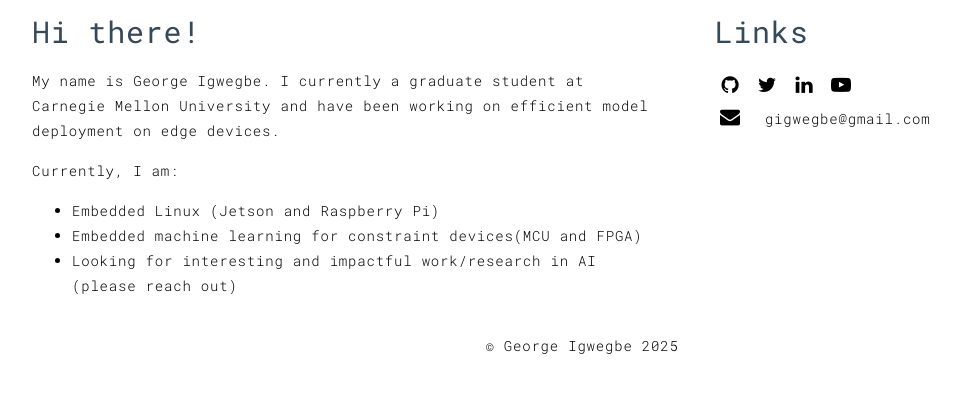
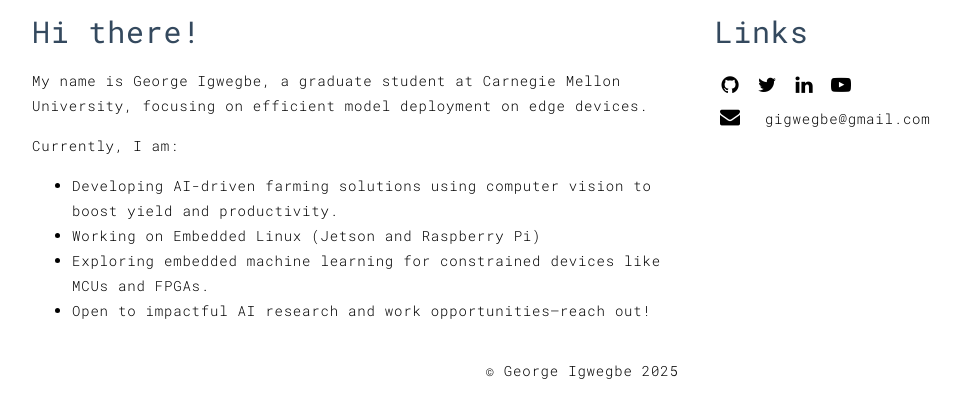
Before and after one commit to gigwegbe/gigwegbe.github.io, a Jekyll site: the page built from index.html, in a window 1280 px wide and 900 px high, scrolled down 312 px, cut to the strip 502-900 px from the top of the window. Shown: the whole strip, without its empty margins (58-1019 px from the left). Built offline with Jekyll 4.4.1, drawn with Linux system fonts in a browser that asks for light colours; before the commit the page ends 1187 px from its top, so only the background shows below that.

Commit message:
Updated index page

```diff
--- a/index.html
+++ b/index.html
@@ -33,26 +32,23 @@
             <div class="template-example">
                 <h2 class="template-title-example">Hi there!</h2>
                 <p>
-                    My name is George Igwegbe. I currently a graduate student at Carnegie Mellon University and have
-                    been working on
-                    efficient model deployment on edge devices.
-                    <!-- I am passionate about AI, ML, and web3. Eventually, I plan to establish a YouTube channel dedicated
-					to AI, in order to fund a self-sustaining AI research lab. -->
+                    My name is George Igwegbe, a graduate student at Carnegie Mellon University, focusing on efficient
+                    model deployment on edge devices.
                 </p>
                 <p>
                     Currently, I am:
                 <ul>
-                    <!-- <li>
-						Revising a first-authored paper on unsupervised learning for high-energy particle physics
-					</li> -->
                     <li>
-                        Embedded Linux (Jetson and Raspberry Pi)
+                        Developing AI-driven farming solutions using computer vision to boost yield and productivity.
                     </li>
                     <li>
-                        Embedded machine learning for constraint devices(MCU and FPGA)
+                        Working on Embedded Linux (Jetson and Raspberry Pi)
                     </li>
                     <li>
-                        Looking for interesting and impactful work/research in AI (please reach out)
+                        Exploring embedded machine learning for constrained devices like MCUs and FPGAs.
+                    </li>
+                    <li>
+                        Open to impactful AI research and work opportunities—reach out!
                     </li>
                 </ul>
                 </p>
```
Also changed, not shown: other parts of index.html (+1 -2 lines).
